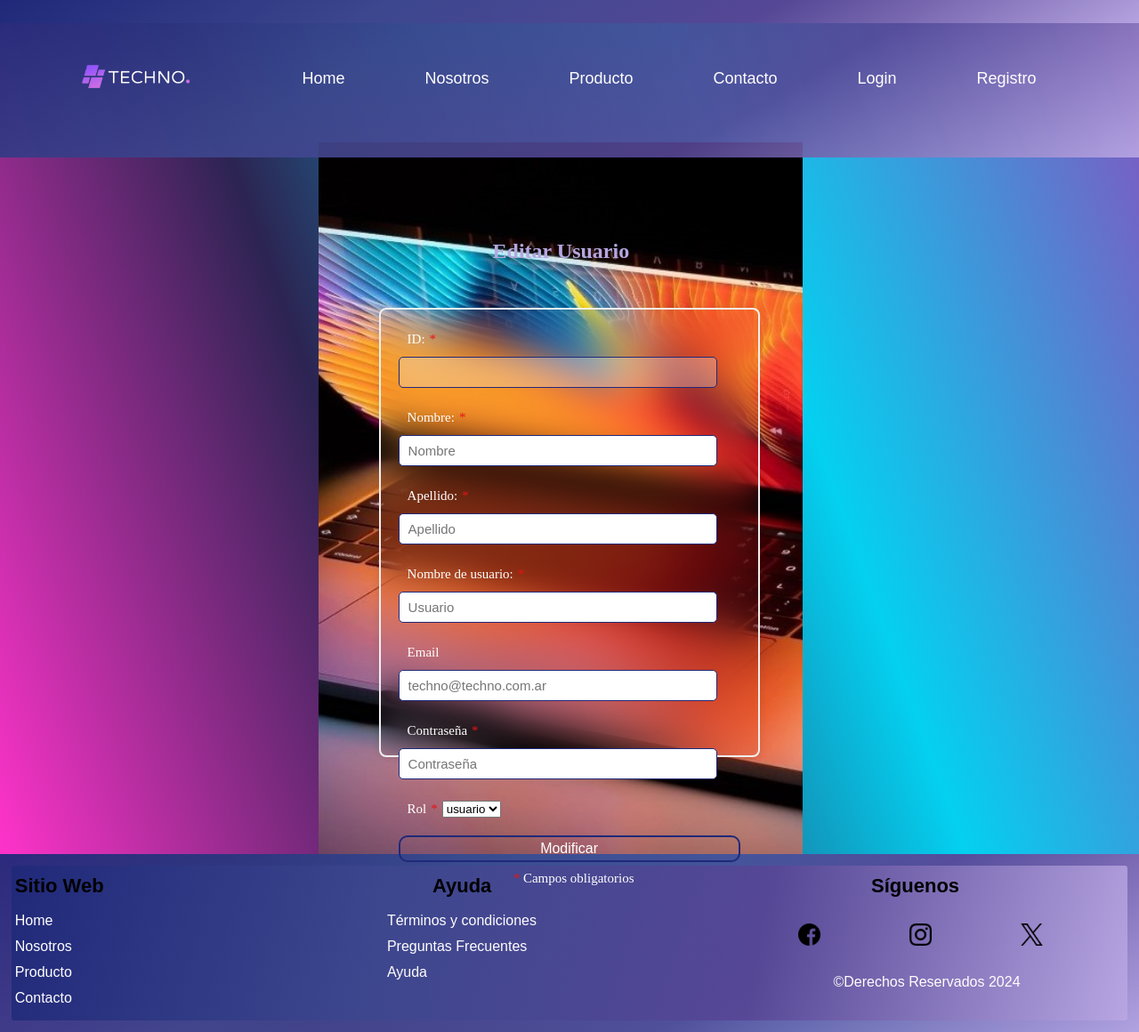
After one commit to GiseRStewart/TECHNO, a Flask app: template templates/EditarUsuario.html in a window 1280 px wide. The commit adds this page. Shown: the whole page at 89% size. Run offline with Flask 3, Linux system fonts and the light colour scheme; the template is opened without the code that fills it, so the values that code supplies are empty; parts of the project's set-up code (start-up, migrations or seed data) failed here and were passed over; some libraries are stand-ins or nearby versions.

Commit message:
Se empezó la funcion de login, se agrego archivos html, javascript, css y se modifico el app.py

```diff
--- a/Backend/techno_db/DB/app.py
+++ b/Backend/techno_db/DB/app.py
@@ -27,6 +27,23 @@ class Notebook(db.Model):   # la clase Producto hereda de db.Model
         self.cantidad=cantidad
         self.descripcion=descripcion
         self.imagen=imagen
+
+
+class user(db.Model):
+    id=db.Column(db.Integer, primary_key=True)
+    nombre=db.Column(db.String(100))
+    apellido=db.Column(db.String(100))
+    usuario=db.Column(db.String(100))
+    contraseña=db.Column(db.String(100))
+    rol=db.Column(db.String(100), default="usuario")
+    email=db.Column(db.String(100))
+    def __init__(self, nombre, apellido, usuario, contraseña, rol, email):
+        self.nombre=nombre
+        self.apellido=apellido
+        self.usuario=usuario
+        self.contraseña=contraseña
+        self.rol=rol
+        self.email=email
 
 
 with app.app_context():
@@ -97,5 +114,71 @@ def delete(id):
     return jsonify(data_serializada)
 
 
+#REGISTRO DE USUARIO
+
+@app.route('/registroUsuario', methods=['POST']) # crea ruta o endpoint
+def registroUsuario():
+    nombre=request.json['nombre']
+    apellido=request.json['apellido']
+    usuario=request.json['usuario']
+    email=request.json['email']
+    rol=request.json['rol']
+    contraseña=request.json['contraseña']
+
+    new_user = user(nombre=nombre,apellido=apellido,usuario=usuario,email=email,rol=rol,contraseña=contraseña)
+    db.session.add(new_user)
+    db.session.commit()
+
+    return 'Solicitud de post recibida'
+
+@app.route('/usuarios',methods=['GET'])
+def usuarios():
+    all_registros = user.query.all()
+
+    data_serializada = []
+
+    for objeto in all_registros:
+        data_serializada.append({"id":objeto.id, "nombre":objeto.nombre, "apellido":objeto.apellido, "usuario":objeto.usuario, "email":objeto.email,"rol":objeto.rol, "contraseña":objeto.contraseña})
+
+    return jsonify(data_serializada)
+
+@app.route('/actualizarUsuario/<id>', methods=['PUT'])
+def actualizarUsuario(id):
+    registro = user.query.get(id)
+
+    nombre=request.json['nombre']
+    apellido=request.json['apellido']
+    usuario=request.json['usuario']
+    email=request.json['email']
+    rol=request.json['rol']
+    contraseña=request.json['contraseña']
+
+
+    registro.nombre=nombre
+    registro.apellido=apellido
+    registro.usuario=usuario
+    registro.email=email
+    registro.rol=rol
+    registro.contraseña=contraseña
+
+    db.session.commit()
+
+    data_serializada = [{"id":registro.id, "nombre":registro.nombre, "apellido":registro.apellido, "usuario":registro.usuario, "email":registro.email,"rol":registro.rol, "contraseña":registro.contraseña}]
+
+    return jsonify(data_serializada)
+
+@app.route('/borrarUsuario/<id>',methods=['DELETE'])
+def borrarUsuario(id):
+    registro=user.query.get(id)
+
+    db.session.delete(registro)
+    db.session.commit()
+
+
+    data_serializada = [{"id":registro.id, "nombre":registro.nombre, "apellido":registro.apellido, "usuario":registro.usuario, "email":registro.email,"rol":registro.rol, "contraseña":registro.contraseña}]
+
+    return jsonify(data_serializada)
+
+
 if __name__=='__main__':
     app.run(debug=True)    # ejecuta el servidor Flask en el puerto 5000
--- a/static/css/RegistroNuevo.css
+++ b/static/css/RegistroNuevo.css
@@ -78,6 +78,8 @@ main {
 
 input[type="text"],
 input[type="number"],
+input[type="email"],
+input[type="password"],
 textarea,
 .file {
     width: calc(100% - 26px);
--- a/static/js/EditarRegistro.js
+++ b/static/js/EditarRegistro.js
@@ -32,7 +32,7 @@ function modificar() {
         .then(function () {
             console.log("modificado")
             alert("Registro modificado")
-            window.location.href = "/tabla_productos.html";
+            window.location.href = "/templates/tabla_productos.html";
 
         })
         .catch(err => {
--- /dev/null
+++ b/static/js/editarUsuario.js
@@ -0,0 +1,54 @@
+function modificarUsuario(){
+    let id = document.getElementById("id").value
+    let nombre_ingresado = document.getElementById("nombre").value
+    let apellido_ingresado = document.getElementById("apellido").value
+    let usuario_ingresado = document.getElementById("usuario").value
+    let rol_ingresado = document.getElementById("rol").value
+    let email_ingresado = document.getElementById("email").value
+    let contraseña_ingresada = document.getElementById("contraseña").value
+
+    if (!nombre_ingresado || !apellido_ingresado || !usuario_ingresado || !email_ingresado || !rol_ingresado || !contraseña_ingresada){
+        alert("Por favor complete todos los campos");
+        return;
+    }
+
+    function validarContraseña(contraseña) {
+        const regex = /^(?=.*[a-z])(?=.*[A-Z])(?=.*\d)[a-zA-Z\d]{8,}$/;
+        return regex.test(contraseña);
+    }
+
+    if (!validarContraseña(contraseña_ingresada)) {
+        console.log(validarContraseña(contraseña_ingresada))
+        alert("La contraseña debe contener una al menos una mayúscula, una minúscula, un número y 8 caracteres.");
+        return;
+    }
+
+    let usuario = {
+        nombre : nombre_ingresado,
+        apellido : apellido_ingresado,
+        usuario : usuario_ingresado,
+        rol : rol_ingresado,
+        email : email_ingresado,
+        contraseña : contraseña_ingresada
+    }
+
+    let url = "https://technopower.pythonanywhere.com/actualizarUsuario/"+id
+    var options = {
+        body: JSON.stringify(usuario),
+        method: 'PUT',
+        headers: { 'Content-Type': 'application/json' },
+        redirect: 'follow'
+    }
+    fetch(url, options)
+        .then(function () {
+            console.log("modificado")
+            alert("Registro modificado")
+            window.location.href = "/templates/tabla_usuario.html";
+
+        })
+        .catch(err => {
+            //this.errored = true
+            alert("Error al grabar" )
+            console.error(err);
+        })
+}
--- a/static/js/header.js
+++ b/static/js/header.js
@@ -15,9 +15,9 @@ var headerContent = `
             <li><a class="hipervinculo" href="/index.html">Home</a></li>
             <li><a class="hipervinculo" href="/templates/Nosotros.html">Nosotros</a></li>
             <li><a class="hipervinculo" href="/templates/Producto.html">Producto</a></li>
-            <li><a class="hipervinculo" href="/templates/RegistroNuevo.html">Registro nuevo</a></li>
-            <li><a class="hipervinculo" href="/tabla_productos.html">Tabla</a></li>
             <li><a class="hipervinculo" href="/templates/Contacto.html">Contacto</a></li>
+            <li><a class="hipervinculo" href="/templates/Login.html">Login</a></li>
+            <li><a class="hipervinculo" href="/templates/RegistroUsuario.html">Registro</a></li>
         </ul>
     </nav>
 </header>
--- a/static/js/ingresar_producto.js
+++ b/static/js/ingresar_producto.js
@@ -32,7 +32,7 @@ function guardar() {
             console.log("creado")
             alert("Grabado")
             // Devuelve el href (URL) de la página actual
-            window.location.href = "/tabla_productos.html";
+            window.location.href = "/templates/tabla_productos.html";
 
         })
         .catch(err => {
--- /dev/null
+++ b/templates/EditarUsuario.html
@@ -0,0 +1,110 @@
+<!DOCTYPE html>
+<html lang="es">
+
+<head>
+        <meta charset="UTF-8">
+        <meta name="viewport" content="width=device-width, initial-scale=1.0">
+            <!-- meta menú hamburger -->
+        <script src="https://kit.fontawesome.com/a763bf316a.js" crossorigin="anonymous"></script>
+        <!-- Icono -->
+        <link rel="shortcut icon" href="../static/img/logo.png" type="image/x-icon">
+        <!-- estilos -->
+        <!-- <link rel="stylesheet" href="../static/css/contacto.css"> -->
+        <link rel="stylesheet" href="../static/css/header.css">
+        <link rel="stylesheet" href="../static/css/footer.css">
+        <link rel="stylesheet" href="../static/css/RegistroNuevo.css">
+        <title>TECHNO - Registro de usuario</title>
+    </head>
+    <body>
+        <!-- Encabezado -->
+        <header></header>
+
+        <main>
+
+            <div class="contain">
+                <div class="contact" id="registro">
+                    <h1 class="titulo-form">Editar Usuario</h1>
+
+                        <form class="formulario" action=" ">
+
+                            <label class="etiqueta" for="id">ID:</label>
+                            <span class="obligatorio">*</span>
+                            <input type="number" name="id" id="id" disabled>
+
+                            <label class="etiqueta" for="nombre">Nombre:</label>
+                            <span class="obligatorio">*</span>
+                            <input type="text" name="nombre" id="nombre" placeholder="Nombre" required>
+
+                            <div class="email-s1">
+                                <label class="etiqueta" for="apellido">Apellido:</label>
+                                <span class="obligatorio">*</span>
+                                <input type="text" name="apellido" id="apellido" required placeholder="Apellido">
+                            </div>
+
+                            <label class="etiqueta" for="usuario">Nombre de usuario:</label>
+                            <span class="obligatorio">*</span>
+                            <input type="text" name="usuario" id="usuario" placeholder="Usuario">
+
+                            <div>
+                                <label for="email" class="etiqueta">Email</label>
+                                <input type="email" name="email" id="email" placeholder="techno@techno.com.ar">
+                            </div>
+
+
+                            <label class="etiqueta" for="contraseña">Contraseña</label>
+                            <span class="obligatorio">*</span>
+                            <input type="password" name="contraseña" id="contraseña" placeholder="Contraseña">
+
+                            <label class="etiqueta" for="rol">Rol</label>
+                            <span class="obligatorio">*</span>
+                            <select name="rol" id="rol" class="prioridad">
+                                <option value="1">usuario</option>
+                                <option value="2">admin</option>
+                            </select>
+
+                            <button type="button" name="enviar_formulario" id="enviar" onclick="modificarUsuario()">Modificar</button>
+
+                            <div class="leyenda">
+                                <label class="etiqueta" for="nombre">
+                                <span class="obligatorio">*</span> Campos obligatorios
+                                </label>
+                            </div>
+                        </form>
+                </div>
+            </div>
+        </main>
+
+        <footer class="pie-pagina">
+            <div>
+                <section class="seccion-pie">
+                    <h1 class="titulo-sitio">Sitio Web</h1>
+                    <p><a class="hiperv" href="../index.html">Home</a></p>
+                    <p><a class="hiperv" href="../templates/Nosotros.html">Nosotros</a></p>
+                    <p><a class="hiperv" href="../templates/Producto.html">Producto</a></p>
+                    <p><a class="hiperv" href="../templates/Contacto.html">Contacto</a></p>
+                </section>
+                <section class="seccion-pie">
+                    <h1 class="titulo-ayuda">Ayuda</h1>
+                    <p><a class="terminos-s1" href="">Términos y condiciones</a></p>
+                    <p><a class="terminos-s1" href="">Preguntas Frecuentes</a></p>
+                    <p><a class="terminos-s1" href="">Ayuda</a></p>
+                </section>
+                <section class="seccion-pie" id="seccion-redes">
+                    <h1 class="titulo-siguenos">Síguenos</h1>
+                    <a href="https://www.facebook.com/" target="_blank"><img class="redes-img"
+                            src="../static/img/facebook.png" alt=""></a>
+                    <a href="https://www.instagram.com/" target="_blank"><img class="redes-img"
+                            src="../static/img/instagram.png" alt=""></a>
+                    <a href="https://twitter.com/" target="_blank"><img class="redes-img" src="../static/img/gorjeo.png"
+                            alt=""></a>
+                    <a class="copy" <small>&copy;Derechos Reservados 2024</small></a>
+                    <a class="copy-2" <small>&copy;  2024</small></a>
+                </section>
+                <div class="recuperar"></div>
+            </div>
+        </footer>
+        <script src="../static/js/header.js"></script>
+        <script src="../static/js/editarUsuario.js"></script>
+    </body>
+
+</html>
--- a/templates/RegistroNuevo.html
+++ b/templates/RegistroNuevo.html
@@ -59,6 +59,7 @@
                             </div>
                         </form>
                 </div>
+            </div>
         </main>
     <!-- Pie de página -->
     <footer class="pie-pagina">
```
Also changed, not shown: Backend/techno_db/DB/querys.sql (+11 -0 lines), static/js/registroUsuario.js (added, +58 -0 lines), templates/Login.html (added, +84 -0 lines), templates/RegistroUsuario.html (added, +99 -0 lines), templates/tabla_productos.html (renamed from tabla_productos.html, +6 -6 lines), templates/tabla_usuario.html (added).
